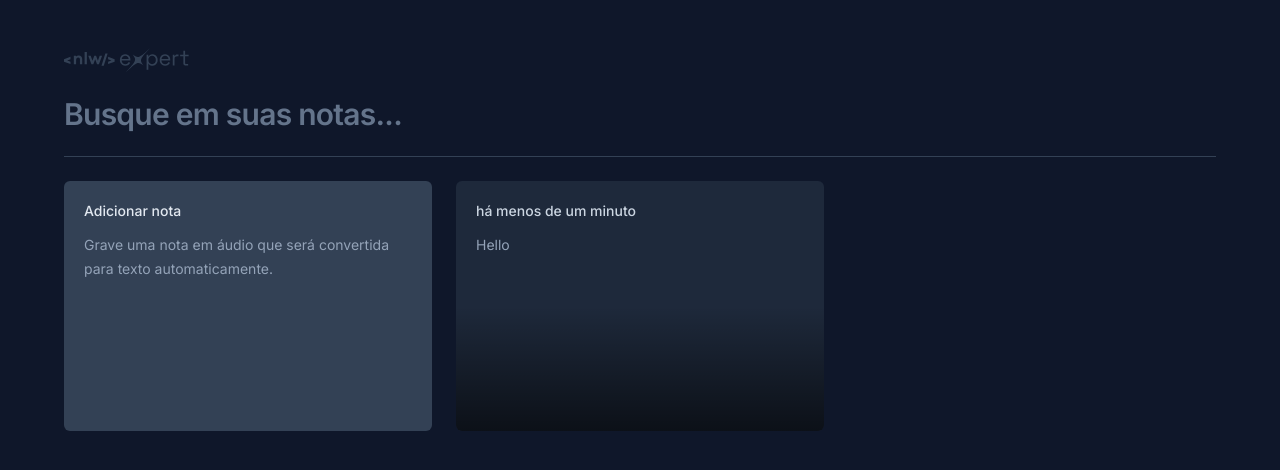
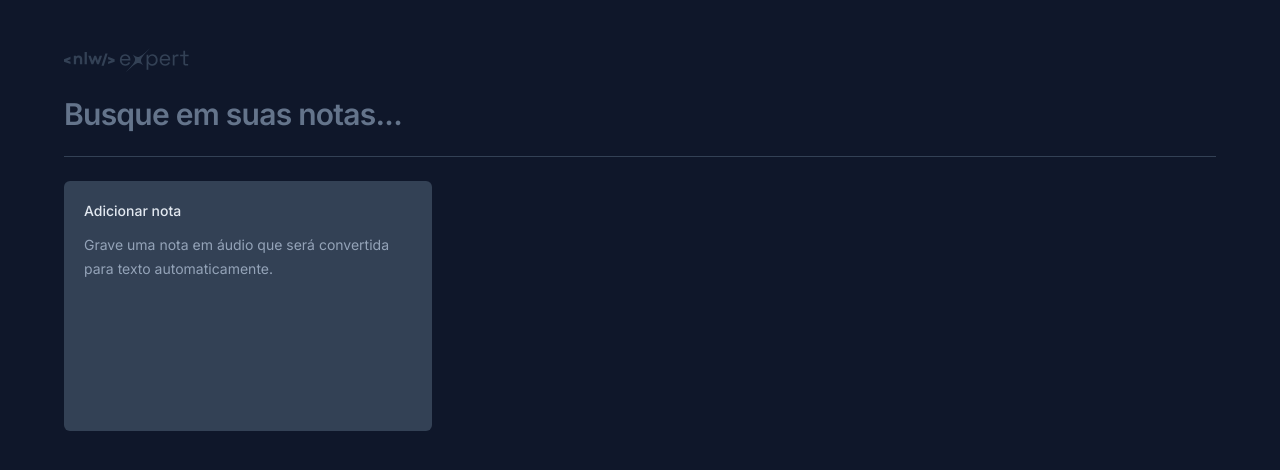
Before and after one commit to caiobukvar/nlw-expert14-react, a React (Vite) app: page / in a window 1280 px wide. Shown: the top 470 px of the page. Built offline with nearby package versions, Linux system fonts and the light colour scheme.

Commit message:
adicionando nota a um estado e localstorage

```diff
--- a/src/app.tsx
+++ b/src/app.tsx
@@ -1,13 +1,39 @@
+import { useState } from "react";
 import logo from "./assets/logo-nlw-expert.svg";
 import { NewNoteCard } from "./components/new-note-card";
 import { NoteCard } from "./components/note-card";
 
-const note = {
-  createdAt: new Date(),
-  content: "Hello",
-};
+interface Note {
+  id: string;
+  createdAt: Date;
+  content: string;
+}
 
 export function App() {
+  const [notes, setNotes] = useState<Note[]>(() => {
+    const notesOnStorage = localStorage.getItem("notes");
+
+    if (notesOnStorage) {
+      return JSON.parse(notesOnStorage);
+    }
+    return [];
+  });
+
+  function onNoteCreated(content: string) {
+    const newNote = {
+      // * crypto.randomUUID vai gerar um id unico como string!!
+      id: crypto.randomUUID(),
+      createdAt: new Date(),
+      content,
+    };
+
+    const notesArray = [newNote, ...notes];
+
+    setNotes(notesArray);
+
+    localStorage.setItem("notes", JSON.stringify(notesArray));
+  }
+
   return (
     <div className="mx-auto max-w-6xl my-12 space-y-6">
       <img src={logo} alt="NLW expert" />
@@ -22,9 +48,11 @@
       <div className="h-px bg-slate-700" />
 
       <div className="grid grid-cols-3 auto-rows-[250px] gap-6">
-        <NewNoteCard />
+        <NewNoteCard onNoteCreated={onNoteCreated} />
 
-        <NoteCard note={note} />
+        {notes.map((note) => {
+          return <NoteCard note={note} key={note.id} />;
+        })}
       </div>
     </div>
   );
--- a/src/components/new-note-card.tsx
+++ b/src/components/new-note-card.tsx
@@ -3,7 +3,12 @@
 import { ChangeEvent, FormEvent, useState } from "react";
 import { toast } from "sonner";
 
-export function NewNoteCard() {
+interface NewNoteCardProps {
+  // void = nao tem retorno
+  onNoteCreated: (content: string) => void;
+}
+
+export function NewNoteCard({ onNoteCreated }: NewNoteCardProps) {
   const [shouldShowOnboarding, setShouldShowOnboarding] = useState(true);
   const [content, setContent] = useState("");
 
@@ -22,6 +27,11 @@
   function handleSaveNote(e: FormEvent) {
     // ? para não limpar os dados (por padrão limpa e espera que leve para uma nova página)
     e.preventDefault();
+
+    onNoteCreated(content);
+
+    setContent("");
+    setShouldShowOnboarding(true);
 
     toast.success("Nota criada com sucesso!");
   }
@@ -79,6 +89,7 @@
                     autoFocus
                     className="text-sm leading-6 text-slate-400 bg-transparent resize-none flex-1 outline-none"
                     onChange={(e) => handleContentChange(e)}
+                    value={content}
                   />
                 )}
               </div>
```
